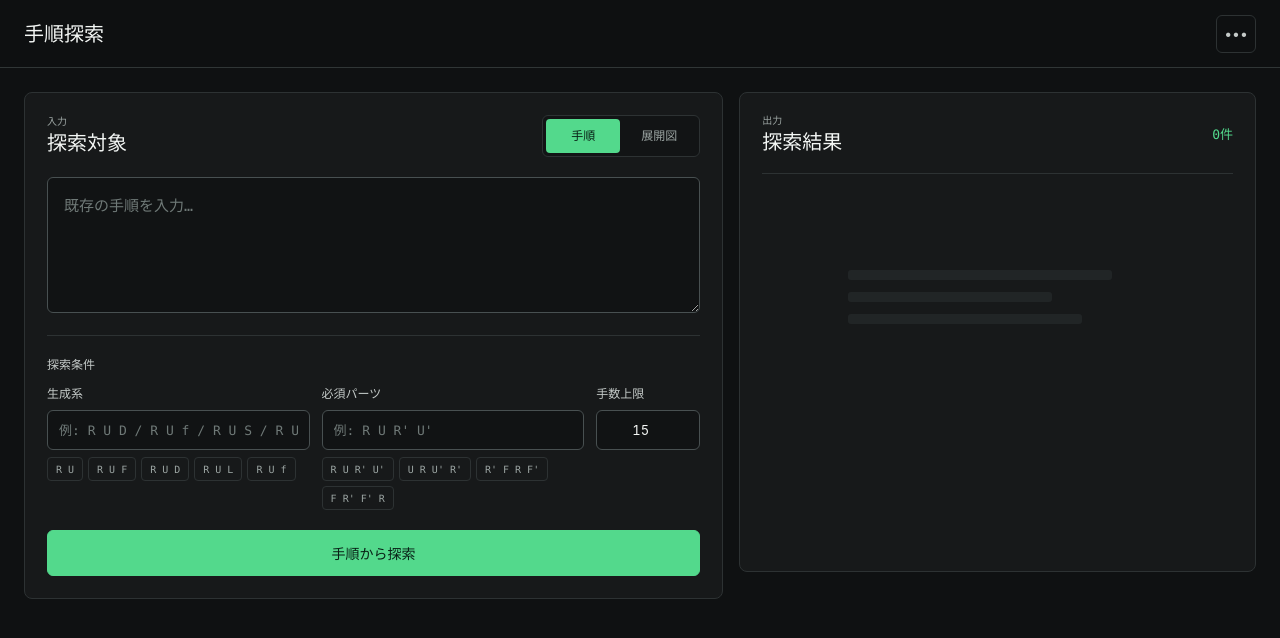
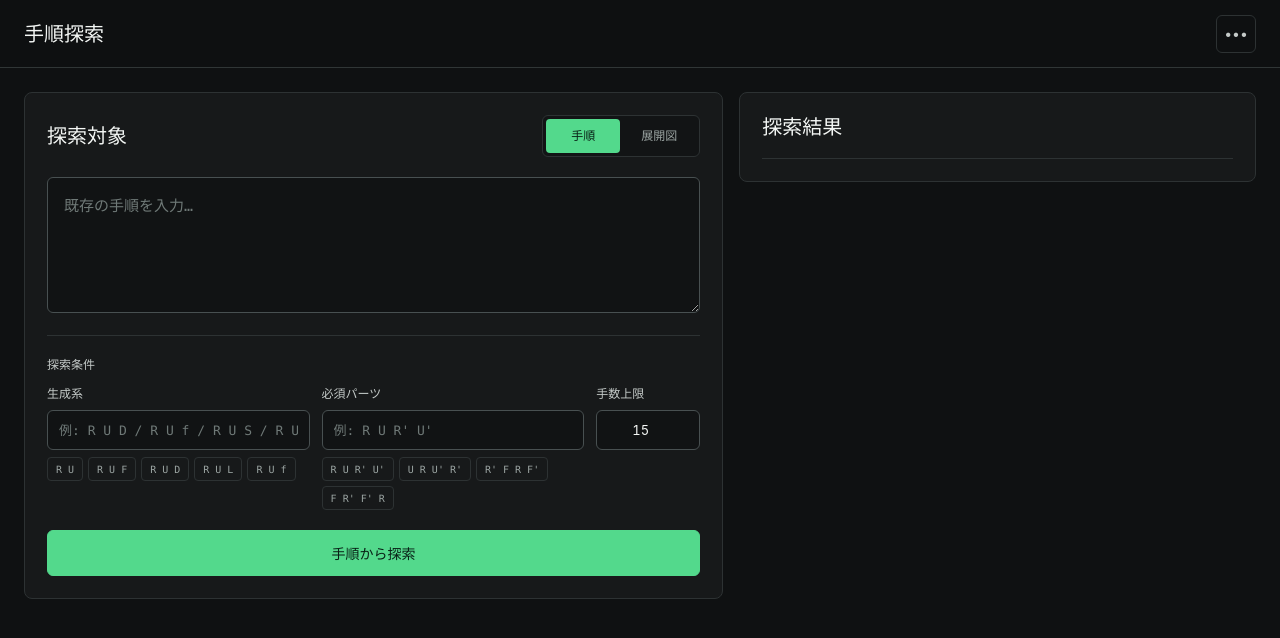
Before and after one commit to hashi-nekomimi/cube-search-app, a React (Vite) app: page / in a window 1280 px wide. Shown: the top 638 px of the page. Built offline with nearby package versions, Linux system fonts and the light colour scheme.

Commit message:
Simplify result interactions

```diff
--- a/src/App.css
+++ b/src/App.css
@@ -276,7 +276,6 @@ textarea:focus-visible {
 }
 
 .results-panel {
-  min-height: 480px;
   padding: 22px;
 }
 
@@ -295,16 +294,6 @@ textarea:focus-visible {
 .results-header {
   padding-bottom: 18px;
   border-bottom: 1px solid var(--border);
-}
-
-.panel-kicker {
-  display: block;
-  margin-bottom: 5px;
-  color: var(--muted);
-  font-size: 10px;
-  font-weight: 650;
-  line-height: 1;
-  text-transform: uppercase;
 }
 
 .panel-header h2,
@@ -801,27 +790,37 @@ textarea:focus-visible {
 .solution-card-top {
   display: grid;
   min-width: 0;
-  grid-template-columns: minmax(0, 1fr) auto auto;
+  grid-template-columns: minmax(0, 1fr) auto;
   align-items: center;
   gap: 12px;
 }
 
 .solution-alg {
+  width: 100%;
   min-width: 0;
+  padding: 6px 8px;
   overflow-wrap: anywhere;
+  border: 0;
+  border-radius: 4px;
   color: var(--text);
+  background: transparent;
+  cursor: copy;
   font-family: "SFMono-Regular", Consolas, "Liberation Mono", monospace;
   font-size: 14px;
   line-height: 1.65;
+  text-align: start;
 }
 
-.solution-actions {
-  display: flex;
-  flex: none;
-  gap: 5px;
+.solution-alg:hover {
+  color: var(--accent);
+  background: var(--surface-hover);
 }
 
-.solution-actions button,
+.solution-alg:focus-visible {
+  outline: 2px solid var(--accent);
+  outline-offset: 2px;
+}
+
 .error-banner button {
   height: 28px;
   padding: 0 9px;
@@ -833,7 +832,6 @@ textarea:focus-visible {
   font-size: 10px;
 }
 
-.solution-actions button:hover,
 .error-banner button:hover {
   border-color: var(--border-strong);
   color: var(--text);
@@ -941,33 +939,6 @@ textarea:focus-visible {
   background: #2c1c1c;
 }
 
-.results-placeholder {
-  display: grid;
-  width: min(100%, 300px);
-  margin: 96px auto 0;
-  gap: 12px;
-  opacity: 0.48;
-}
-
-.results-placeholder span {
-  display: block;
-  height: 10px;
-  border-radius: 3px;
-  background: var(--border);
-}
-
-.results-placeholder span:nth-child(1) {
-  width: 88%;
-}
-
-.results-placeholder span:nth-child(2) {
-  width: 68%;
-}
-
-.results-placeholder span:nth-child(3) {
-  width: 78%;
-}
-
 .toast {
   position: fixed;
   right: 20px;
@@ -987,10 +958,6 @@ textarea:focus-visible {
   .workspace,
   .workspace.pattern-mode {
     grid-template-columns: minmax(0, 1fr);
-  }
-
-  .results-panel {
-    min-height: 360px;
   }
 }
 
@@ -1091,12 +1058,7 @@ textarea:focus-visible {
   }
 
   .solution-card-top {
-    grid-template-columns: minmax(0, 1fr) auto;
-  }
-
-  .solution-actions {
-    grid-column: 2;
-    grid-row: 1;
+    grid-template-columns: minmax(0, 1fr);
   }
 
   .solution-metrics {
--- a/src/App.jsx
+++ b/src/App.jsx
@@ -1486,23 +1486,28 @@ function SolutionCard({ solution, t, language, onCopy }) {
   return (
     <article data-testid="solution-card" className="solution-card">
       <div className="solution-card-top">
-        <div data-testid="solution-alg" className="solution-alg">{displayAlg || "(空)"}</div>
+        <button
+          type="button"
+          data-testid="solution-alg"
+          className="solution-alg"
+          aria-label={`${displayAlg || "(空)"} ${t.copy}`}
+          title={t.copy}
+          onClick={() => onCopy(displayAlg)}
+        >
+          {displayAlg || "(空)"}
+        </button>
         <div className="solution-metrics">
           <SolutionMetric testId="metric-effective" label="STM" value={effectiveMoveCount(solution)} />
           <SolutionMetric testId="metric-symbol" label="HTM" value={symbolMoveCount(solution)} />
           <SolutionMetric testId="metric-quarter" label="QTM" value={quarterTurnCount(solution)} />
           <SolutionMetric testId="metric-regrip" label={localizedLabel(REGRIP_LABEL, language)} value={regrips === null ? "—" : regrips} />
         </div>
-        <div className="solution-actions">
-          <button type="button" onClick={() => onCopy(displayAlg)}>{t.copy}</button>
-        </div>
       </div>
     </article>
   );
 }
 function ThinkingCard({ foundCount, t }) { return <div className="search-status is-searching"><div className="thinking-dots" aria-hidden="true"><span /><span /><span /></div><div><strong>{t.thinkingTitle}</strong><span>{t.thinkingBody(foundCount)}</span></div></div>; }
-function ResultSummaryCard({ text, className = "" }) { return <div className={`search-status ${className}`}>{text}</div>; }
-function EmptyCard({ text, className = "" }) { return <ResultSummaryCard text={text} className={className} />; }
+function EmptyCard({ text }) { return <div className="search-status">{text}</div>; }
 function NumberInput({ label, value, onChange, min = 1, max = 99 }) { function setClamped(nextValue) { const raw = String(nextValue); if (raw === "") { onChange(""); return; } const numeric = Number(raw); if (!Number.isFinite(numeric)) return; onChange(Math.min(max, Math.max(min, Math.trunc(numeric)))); } return <label className="field"><span>{label}</span><input type="number" inputMode="numeric" pattern="[0-9]*" min={min} max={max} step="1" value={value} onChange={(e) => setClamped(e.target.value)} onBlur={() => { if (value === "") onChange(min); }} /></label>; }
 function PresetTile({ label, pattern, previewMask, previewVariant, title, testId, selected = false, bottomColor, onClick }) {
   const isZblsPreview = previewVariant === "zbls";
@@ -1713,7 +1718,6 @@ export default function App() {
   const [error, setError] = useState("");
   const [isSearching, setIsSearching] = useState(false);
   const [hasSearched, setHasSearched] = useState(false);
-  const [searchExhausted, setSearchExhausted] = useState(false);
   const [canContinueUnsafe, setCanContinueUnsafe] = useState(false);
   const searchSessionRef = useRef(0);
   const workerRef = useRef(null);
@@ -1814,12 +1818,24 @@ export default function App() {
     setMenuOpen(false);
   }
   async function copyText(text) {
+    let copied;
     try {
       await navigator.clipboard.writeText(text);
-      showTemporaryMessage(t.copied);
+      copied = true;
     } catch {
-      showTemporaryMessage(text);
-    }
+      const activeElement = document.activeElement;
+      const textarea = document.createElement("textarea");
+      textarea.value = text;
+      textarea.setAttribute("readonly", "");
+      textarea.style.position = "fixed";
+      textarea.style.opacity = "0";
+      document.body.appendChild(textarea);
+      textarea.select();
+      copied = document.execCommand("copy");
+      textarea.remove();
+      if (activeElement instanceof HTMLElement) activeElement.focus();
+    }
+    showTemporaryMessage(copied ? t.copied : text);
   }
   function applyCasePreset(preset) {
     setPatternBottomColor(bottomColor);
@@ -1840,7 +1856,6 @@ export default function App() {
     }
     setIsSearching(false);
     setCanContinueUnsafe(false);
-    setSearchExhausted(false);
   }
   function continuePausedSearch() {
     if (!workerRef.current) {
@@ -1864,7 +1879,6 @@ export default function App() {
     setCanContinueUnsafe(false);
     setHasSearched(true);
     setIsSearching(true);
-    setSearchExhausted(false);
     setSolutions([]);
     saveHistoryItem(mode);
     const worker = createSearchWorker();
@@ -1896,7 +1910,6 @@ export default function App() {
       }
       if (data.type === "done") {
         if (!receivedAnySolution) setSolutions([]);
-        setSearchExhausted(Boolean(data.completed));
         setIsSearching(false);
         terminateSearchWorker(worker);
         if (workerRef.current === worker) workerRef.current = null;
@@ -2014,10 +2027,7 @@ export default function App() {
       <main className={"workspace" + (showNetInput ? " pattern-mode" : "")}>
         <section className="input-panel">
           <header className="panel-header">
-            <div>
-              <span className="panel-kicker">{ui.input}</span>
-              <h2>{ui.target}</h2>
-            </div>
+            <h2>{ui.target}</h2>
             <div className="segmented-control input-mode-control" role="tablist" aria-label={t.netInput}>
               <button
                 type="button"
@@ -2158,11 +2168,8 @@ export default function App() {
 
         <section className="results-panel" aria-live="polite">
           <header className="results-header">
-            <div>
-              <span className="panel-kicker">{ui.output}</span>
-              <h2>{ui.results}</h2>
-            </div>
-            <span className="result-count">{ui.found(displayedSolutions.length)}</span>
+            <h2>{ui.results}</h2>
+            {hasSearched || isSearching ? <span className="result-count">{ui.found(displayedSolutions.length)}</span> : null}
           </header>
 
           {solutions.length ? (
@@ -2177,9 +2184,6 @@ export default function App() {
           ) : null}
 
           {isSearching ? <ThinkingCard foundCount={displayedSolutions.length} t={t} /> : null}
-          {!isSearching && !error && hasSearched && searchExhausted && solutions.length > 0 ? (
-            <ResultSummaryCard text={typeof t.searchFinished === "function" ? t.searchFinished(displayedSolutions.length) : t.searchFinished} />
-          ) : null}
 
           <div data-testid="solution-list" className="solution-list">
             {displayedSolutions.map((solution) => (
@@ -2194,13 +2198,6 @@ export default function App() {
           </div>
 
           {!isSearching && !error && hasSearched && solutions.length === 0 ? <EmptyCard text={t.noResults} /> : null}
-          {!hasSearched && !isSearching ? (
-            <div className="results-placeholder" aria-hidden="true">
-              <span />
-              <span />
-              <span />
-            </div>
-          ) : null}
         </section>
       </main>
 
```
Also changed, not shown: 1 other file (tests, documents, lock files or other folders).
